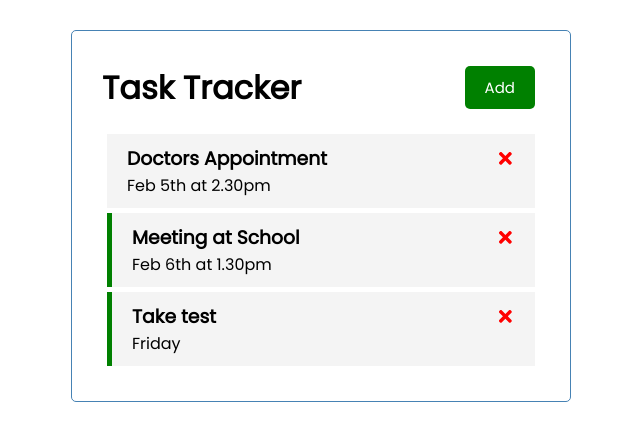
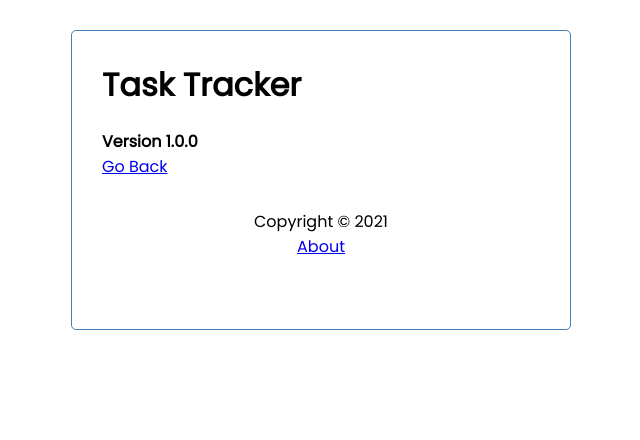
Before and after one commit to BranLim/react-crash-course-2021, a React (Create React App) app: page /about in a window 1280 px wide. Shown: the top 440 px of the page, without its empty margins (319-959 px from the left). Built offline with nearby package versions, Linux system fonts and the light colour scheme; data requests are answered from the project's data file.

Commit message:
Implement routing

```diff
--- a/db.json
+++ b/db.json
@@ -4,19 +4,13 @@
       "id": 1,
       "text": "Doctors Appointment",
       "day": "Feb 5th at 2.30pm",
-      "reminder": false
+      "reminder": true
     },
     {
       "id": 2,
       "text": "Meeting at School",
       "day": "Feb 6th at 1.30pm",
       "reminder": true
-    },
-    {
-      "text": "Take test",
-      "day": "Friday",
-      "reminder": true,
-      "id": 3
     }
   ]
 }
--- a/package.json
+++ b/package.json
@@ -10,6 +10,7 @@
     "react": "^17.0.2",
     "react-dom": "^17.0.2",
     "react-icons": "^4.2.0",
+    "react-router-dom": "^5.2.0",
     "react-scripts": "4.0.3",
     "web-vitals": "^1.1.2"
   },
--- a/src/App.js
+++ b/src/App.js
@@ -1,6 +1,8 @@
 import { useState, useEffect } from "react";
-
+import { BrowserRouter as Router, Route } from "react-router-dom";
 import Header from "./components/Header";
+import Footer from "./components/Footer";
+import About from "./components/About";
 import Tasks from "./components/Tasks";
 import AddTasks from "./components/AddTasks";
 
@@ -65,19 +67,37 @@
   };
 
   return (
+    <Router>
       <div className="container">
         <Header
           title="Task Tracker"
           onAdd={() => setShowAddTask(!showAddTask)}
           showAdd={showAddTask}
         />
+
+        <Route
+          path="/"
+          exact
+          render={(props) => (
+            <>
+              {" "}
               {showAddTask && <AddTasks onAdd={addTask} />}
               {tasks.length > 0 ? (
-        <Tasks tasks={tasks} onDelete={deleteTask} onToggle={toggleReminder} />
+                <Tasks
+                  tasks={tasks}
+                  onDelete={deleteTask}
+                  onToggle={toggleReminder}
+                />
               ) : (
                 "No Tasks To Show"
               )}
+            </>
+          )}
+        />
+        <Route path="/about" component={About} />
+        <Footer />
       </div>
+    </Router>
   );
 }
 
--- /dev/null
+++ b/src/components/About.js
@@ -0,0 +1,11 @@
+import { Link } from "react-router-dom";
+const About = () => {
+  return (
+    <div>
+      <h4>Version 1.0.0</h4>
+      <Link to="/">Go Back</Link>
+    </div>
+  );
+};
+
+export default About;
--- /dev/null
+++ b/src/components/Footer.js
@@ -0,0 +1,12 @@
+import { Link } from "react-router-dom";
+
+const Footer = () => {
+  return (
+    <footer>
+      <p>Copyright &copy; 2021</p>
+      <Link to="/about">About</Link>
+    </footer>
+  );
+};
+
+export default Footer;
--- a/src/components/Header.js
+++ b/src/components/Header.js
@@ -1,12 +1,20 @@
-import Button from './Button'
+import Button from "./Button";
+import { useLocation } from "react-router-dom";
 
 const Header = ({ title, onAdd, showAdd }) => {
-    return (
-        <header className='header'>
-            <h1>{title}</h1>
-            <Button color={showAdd ? 'red' : 'green'} text={showAdd ? 'Close' : 'Add'} onClick={onAdd} />
-        </header>
-    )
-}
+  const location = useLocation();
+  return (
+    <header className="header">
+      <h1>{title}</h1>
+      {location.pathname === "/" && (
+        <Button
+          color={showAdd ? "red" : "green"}
+          text={showAdd ? "Close" : "Add"}
+          onClick={onAdd}
+        />
+      )}
+    </header>
+  );
+};
 
-export default Header
+export default Header;
```
Also changed, not shown: 1 other file (tests, documents, lock files or other folders). Lines whose indentation alone changed are shown as unchanged.
